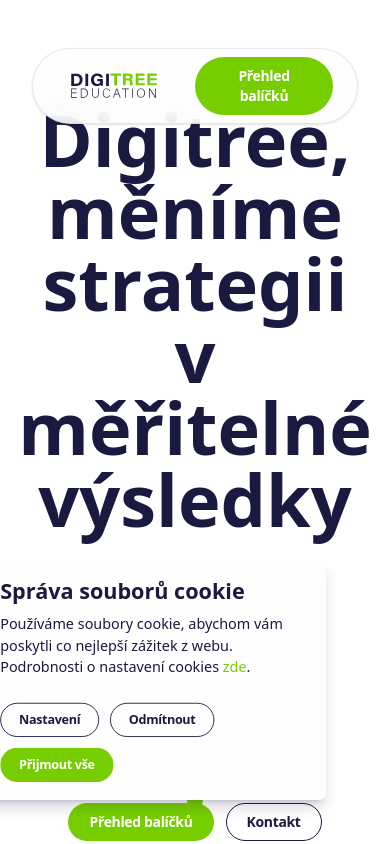
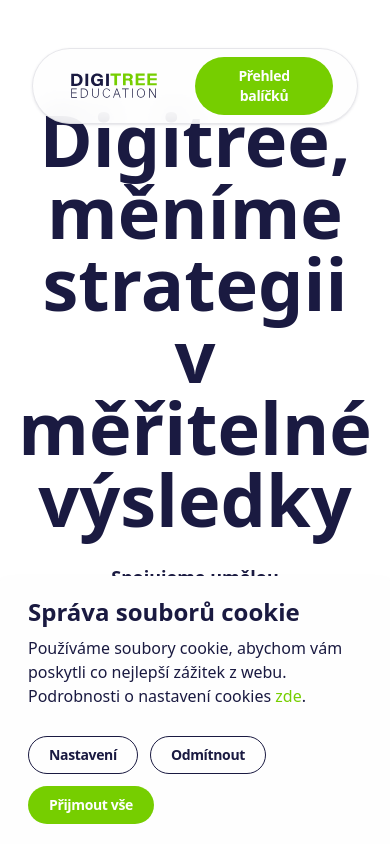
Before and after one commit to TheCodeSommelier/next_digi_tree, a Next.js app: page / in a window 390 px wide. Shown: the top 844 px of the page. Built offline with nearby package versions, Linux system fonts and the light colour scheme.

Commit message:
feat: make cookie banner responsive

```diff
--- a/app/providers/cookies/CookieProvider.tsx
+++ b/app/providers/cookies/CookieProvider.tsx
@@ -4,7 +4,7 @@
 
 import { CookiePreferences, CookiesContext } from './CookiesContext';
 import { updateGtmConsent } from '@/app/utils/updateGtmPreferences';
-import CookieBanner from './Cookies';
+import CookieBanner from './CookiesBanner';
 
 const STORAGE_KEY = 'cookie-preferences';
 
--- a/app/providers/cookies/Cookies.tsx
+++ b/app/providers/cookies/CookiesBanner.tsx
@@ -25,8 +25,8 @@
 
   return (
     <div
-      className="fixed bottom-11 right-16 z-50 w-[min(100%,500px)] origin-bottom-right
-      scale-90 rounded-lg bg-white px-7 py-5 shadow-lg shadow-primary/20
+      className="fixed bottom-0 md:bottom-11 md:right-16 z-50 w-full md:w-[min(100%,500px)] origin-bottom-right
+      scale-100 md:scale-90 rounded-t-lg rounded-b-none md:rounded-b-lg bg-white px-7 py-5 shadow-lg shadow-primary/20
       opacity-0 animate-cookie-pop"
       style={{ animationFillMode: 'forwards' }}
     >
```
